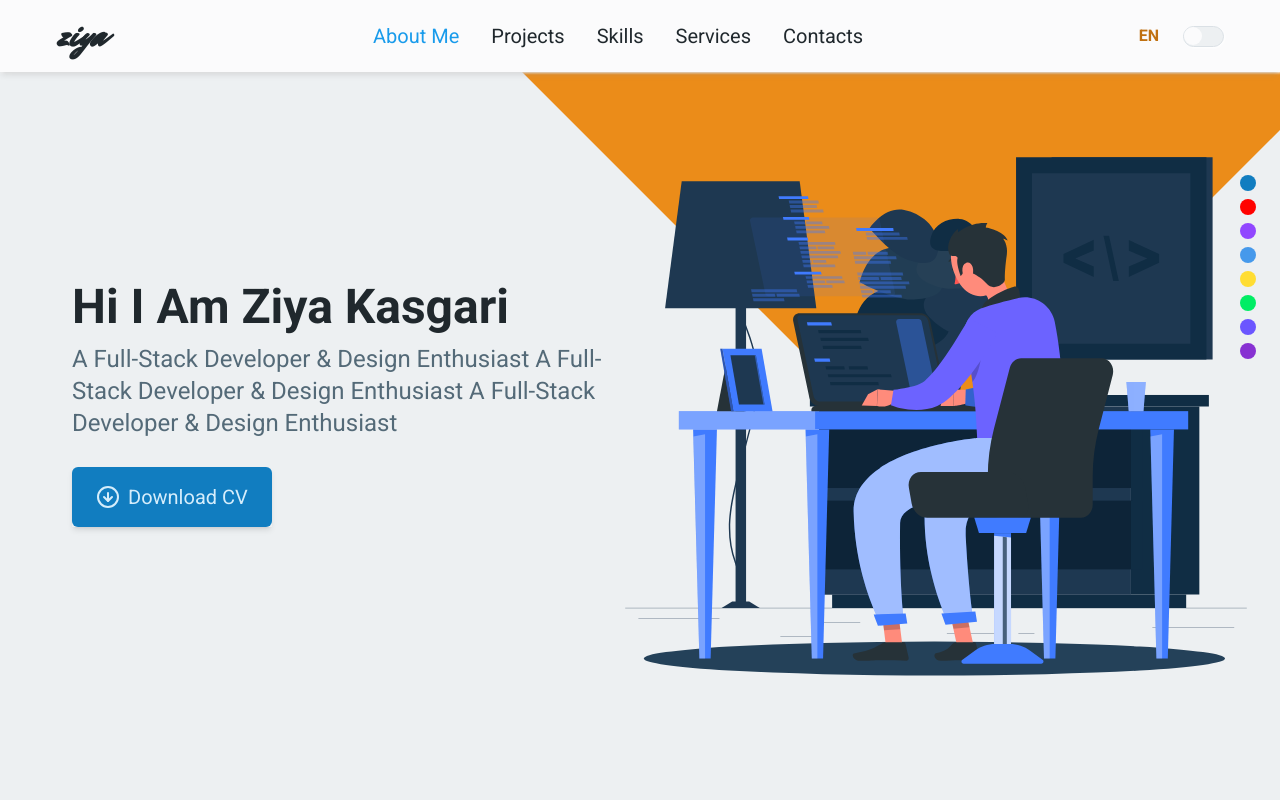
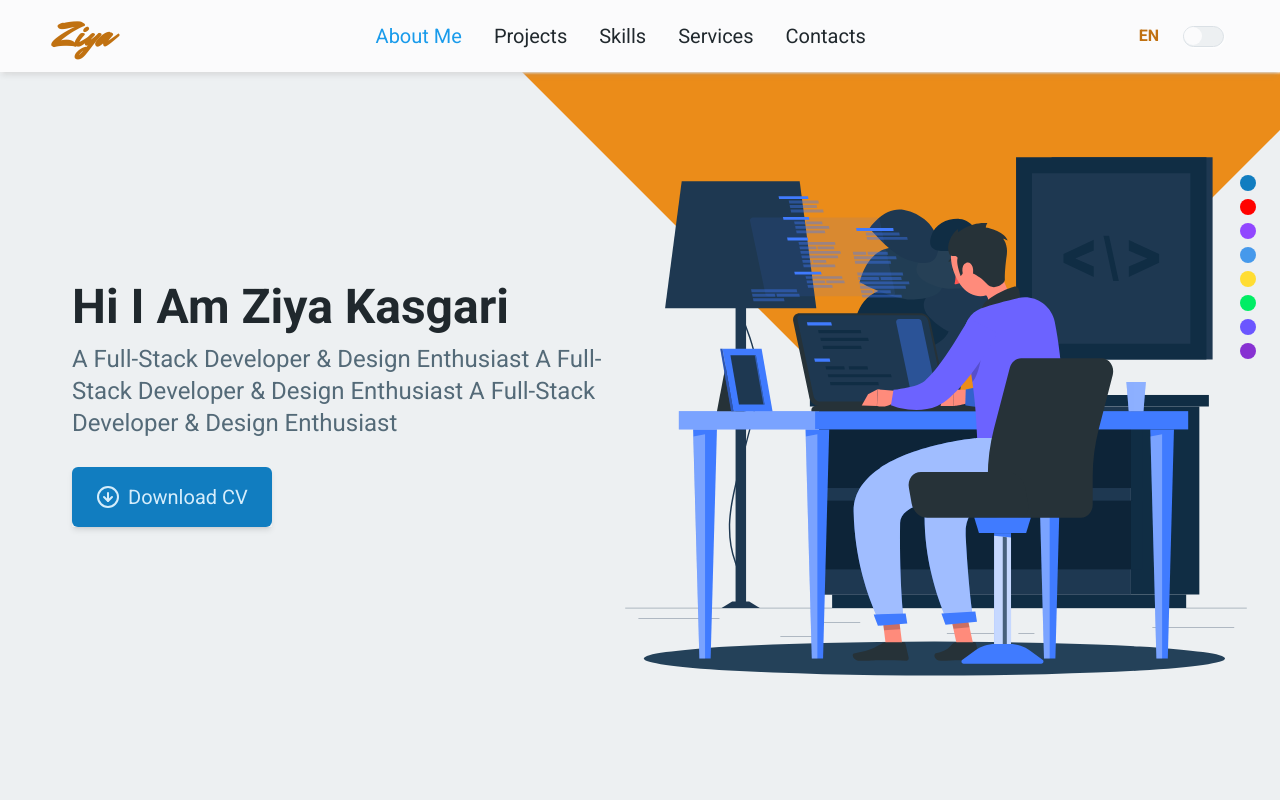
Before and after one commit to koltikin/my_portfolio, a React (Vite) app: page / in a window 1280 px wide. Shown: the top 800 px of the page. Built offline with nearby package versions, Linux system fonts and the light colour scheme; some icons are missing; a web font is replaced by a local one.

Commit message:
translation files are seprated

```diff
--- a/src/localization/locales/en/enHeader.json
+++ b/public/locales/en/header.json
@@ -1,5 +1,5 @@
 {
-    "logoLetter": "ziya",
+    "logoLetter": "Ziya",
     "headerMenu": {
         "aboutMe": "About Me",
         "projects": "Projects",
--- a/src/componet/header/Header.jsx
+++ b/src/componet/header/Header.jsx
@@ -27,7 +27,7 @@ function Header() {
                 <div className='container flex justify-between items-center'>
                     {/* Left Section (Logo) */}
                     <div className='flex-shrink-0 ml-2 sm:ml-0'>
-                        <a href={logoLetter.link} className='font-bold text-theme_fg_copy font-dafoe text-2xl sm:text-4xl flex gap-2 items-center'>
+                        <a href={logoLetter.link} className='font-bold text-secondary font-dafoe text-2xl sm:text-4xl flex gap-2 items-center'>
                             {/* <img className='w-[36px] h-auto uppercase' alt='logo' src={Logo} /> */}
                             {logoLetter.logo}
                         </a>
--- a/src/localization/locales/tr/trCommon.json
+++ /dev/null
@@ -1,4 +0,0 @@
-{
-    "welcomeMessagee": "Welcome, <1>user</1>! <3>Test</3>",
-    "homeContent": "This is Home Page"
-}
--- a/src/localization/locales/tr/trHeader.json
+++ /dev/null
@@ -1,10 +0,0 @@
-{
-    "logoLetter": "ziya",
-    "headerMenu": {
-        "aboutMe": "About Me",
-        "projects": "Projects",
-        "skills": "Skills",
-        "services": "Services",
-        "contacts": "Contacts"
-    }
-}
--- a/src/localization/locales/tr/trHero.json
+++ /dev/null
@@ -1,4 +0,0 @@
-{
-    "welcomeMessagee": "Welcome, <1>user</1>! <3>Test</3>",
-    "homeContent": "This is Home Page"
-}
--- a/src/main.jsx
+++ b/src/main.jsx
@@ -4,7 +4,7 @@ import './index.css'
 import "slick-carousel/slick/slick.css";
 import "slick-carousel/slick/slick-theme.css";
 
-import './localization';
+import './localization/i18nConfig.jsx';
 
 createRoot(document.getElementById('root')).render(
 
```
Also changed, not shown: src/localization/i18nConfig.jsx (renamed from src/localization/index.jsx, +6 -6 lines), public/locales/en/common.json (renamed from src/localization/locales/en/enCommon.json), public/locales/en/hero.json (renamed from src/localization/locales/en/enHero.json).
